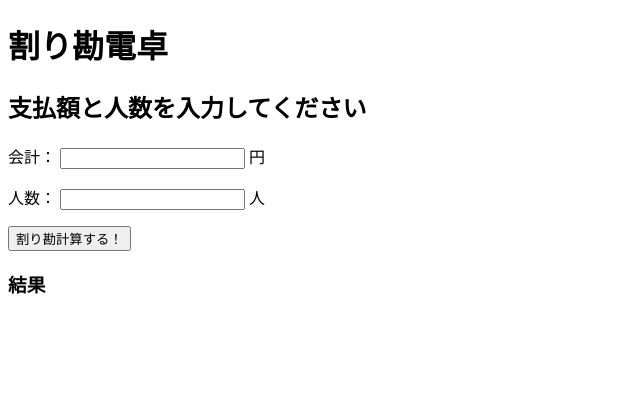
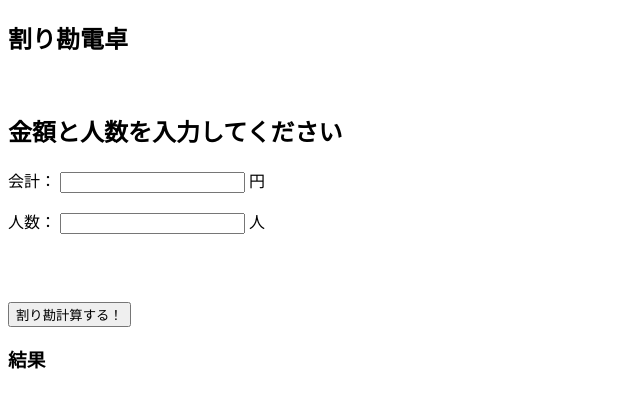
Before and after one commit to pikake3/pikake3.github.io, a plain HTML site: page index.html in a window 1280 px wide. Shown: the whole page, without its empty margins (0-640 px from the left). Drawn offline with Linux system fonts and the light colour scheme.

Commit message:
Update index.html

```diff
--- a/index.html
+++ b/index.html
@@ -4,17 +4,32 @@
 <head>
     <meta charset="utf-8">
     <title>割り勘電卓</title>
-    <script type="text/javascript" src="script.js"></script>
+
 </head>
 
 <body>
+<section>
     <h1>割り勘電卓</h1>
-    <h2>支払額と人数を入力してください</h2>
+  <br>
+    <h2>金額と人数を入力してください</h2>
     <p>会計： <input type="number" id="amount"> 円</p>
     <p>人数： <input type="number" id="num"> 人</p>
-
-    <p><input type="button" value="割り勘計算する！" onclick="getResult([1000,100,10,1]);"></p>
+<br><br>
+    <p><button id=button "input type="button" value="割り勘計算する！"onclick="getResult([1000,100,10,1]);">割り勘計算する！
+      </button></p>
+  <div class="box">
     <h3>結果</h3>
     <p id="result"></p>
+
+    <BR>
+
+     <p></p>
+
+
+      </div>
+  </section>
+
+  <script type="text/javascript" src="script3.js"></script>
 </body>
+
 </html>
```
